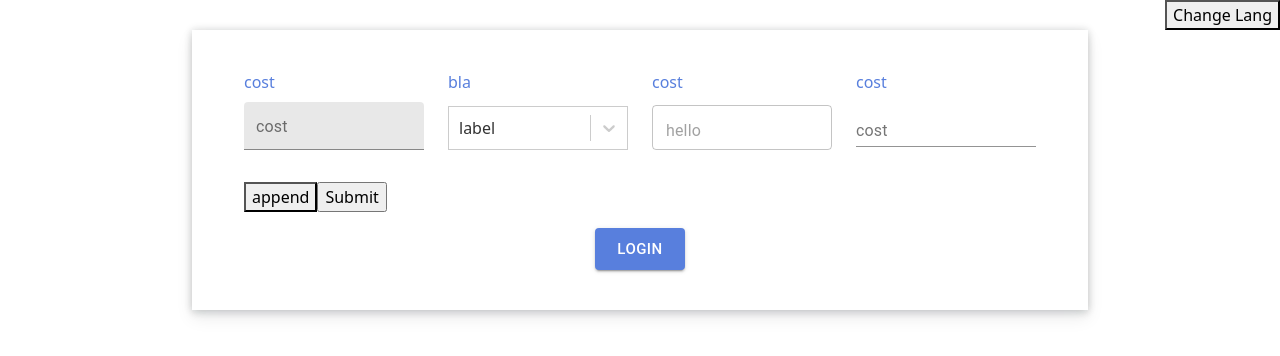
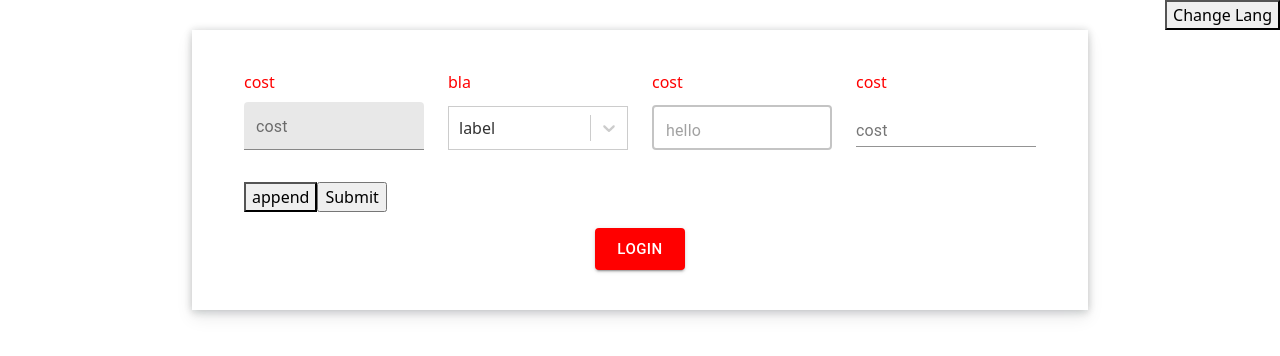
Before and after one commit to mazoonit/form007, a React (Create React App) app: page / in a window 1280 px wide. Shown: the top 356 px of the page. Built offline with nearby package versions, Linux system fonts and the light colour scheme; what jss-rtl would draw is missing.

Commit message:
GlobalColoringFix

```diff
--- a/package.json
+++ b/package.json
@@ -1,6 +1,6 @@
 {
   "name": "form007",
-  "version": "0.2.2",
+  "version": "0.2.4",
   "private": false,
   "main": "dist/FormBuilder.js",
   "module": "dist/FormBuilder.js",
--- a/src/App.js
+++ b/src/App.js
@@ -119,7 +119,7 @@ function App() {
         languageName={language == "ar" ? "arabicName" : "latinName"}
         dir={language == "ar" ? "rtl" : "ltr"}
         submitButtonText={"Login"}
-        color={"#587fdd"}
+        color={"#F00"}
         submitHandler={Login}
         noSubmit={false}
         grid={{ xs: 12, md: 6 }}
--- a/src/components/FormBuilder.css
+++ b/src/components/FormBuilder.css
@@ -78,3 +78,6 @@
 .reactSelectFullWidth {
   width: 100%;
 }
+.MuiOutlinedInput-notchedOutline {
+  border-width: 2px !important;
+}
--- a/src/components/FormBuilder.js
+++ b/src/components/FormBuilder.js
@@ -112,7 +112,6 @@ export default function GenericForm({
                             dictionary[language][input.helperText]
                               ? dictionary[language][input.helperText]
                               : input.helperText;
-                          input.color = color;
                           let xs = input.xs ? input.xs : grid.xs;
                           let md = input.md ? input.md : grid.md;
                           return (
@@ -140,7 +139,6 @@ export default function GenericForm({
               {/*<ErrorArea errors={errors} />*/}
               {!noSubmit ? (
                 <MySubmit
-                  color={color}
                   fullWidth={submitButtonFullWidth}
                   submitButtonText={
                     dictionary[language] &&
--- a/src/components/inputs/MyInput.js
+++ b/src/components/inputs/MyInput.js
@@ -1,6 +1,7 @@
 import React from "react";
 import { Controller } from "react-hook-form";
 import { TextField, InputLabel } from "@material-ui/core";
+import { useTheme } from "@material-ui/core";
 
 export default function MyInput({
   name,
@@ -13,7 +14,6 @@ export default function MyInput({
   registerObject,
   errors,
   variant,
-  color,
   fullWidth,
   placeHolder,
   labelMargin,
@@ -31,6 +31,8 @@ export default function MyInput({
       defaultLabelMargin = "0 0 0.5rem 0";
       break;
   }
+  const theme = useTheme();
+  const color = theme.palette.primary.main;
   defaultLabelMargin = labelMargin ? labelMargin : defaultLabelMargin;
   return (
     <div style={{}}>
--- a/src/components/inputs/MySelect.js
+++ b/src/components/inputs/MySelect.js
@@ -6,7 +6,7 @@ import { create } from "jss";
 import rtl from "jss-rtl";
 import { StylesProvider, jssPreset } from "@material-ui/core/styles";
 import Select from "react-select";
-
+import { useTheme } from "@material-ui/core";
 // Configure JSS
 const jss = create({ plugins: [...jssPreset().plugins, rtl()] });
 
@@ -24,7 +24,6 @@ export default function MySelect({
   variant,
   size,
   translateType,
-  color,
   fullWidth,
   maxWidth,
   minWidth,
@@ -44,15 +43,13 @@ export default function MySelect({
     });
     rows = parsedRows;
   }
-
-  if (!color) {
-    color = "#000";
-  }
   let defaultLabelMargin = "0 0 0.75rem 0";
   defaultLabelMargin = labelMargin ? labelMargin : defaultLabelMargin;
   if (defaultValue) {
     defaultValue = rows.filter((row) => row.value == defaultValue)[0];
   }
+  const theme = useTheme();
+  const color = theme.palette.primary.main;
   return (
     <label style={{ width: "100%" }}>
       <p style={{ color: color, margin: 0, margin: defaultLabelMargin }}>
--- a/src/components/inputs/MySubmit.js
+++ b/src/components/inputs/MySubmit.js
@@ -1,9 +1,8 @@
 import React from "react";
 //import Translate from "react-translate-component";
 import Button from "@material-ui/core/Button";
-import { ThemeProvider, createTheme } from "@material-ui/core/styles";
 
-export default function Submit({ submitButtonText,color }) {
+export default function Submit({ submitButtonText }) {
   return (
     <div className="btn-form">
         <Button size="large" variant="contained" color="primary" type="submit">
```
Also changed, not shown: 1 other file (tests, documents, lock files or other folders).
